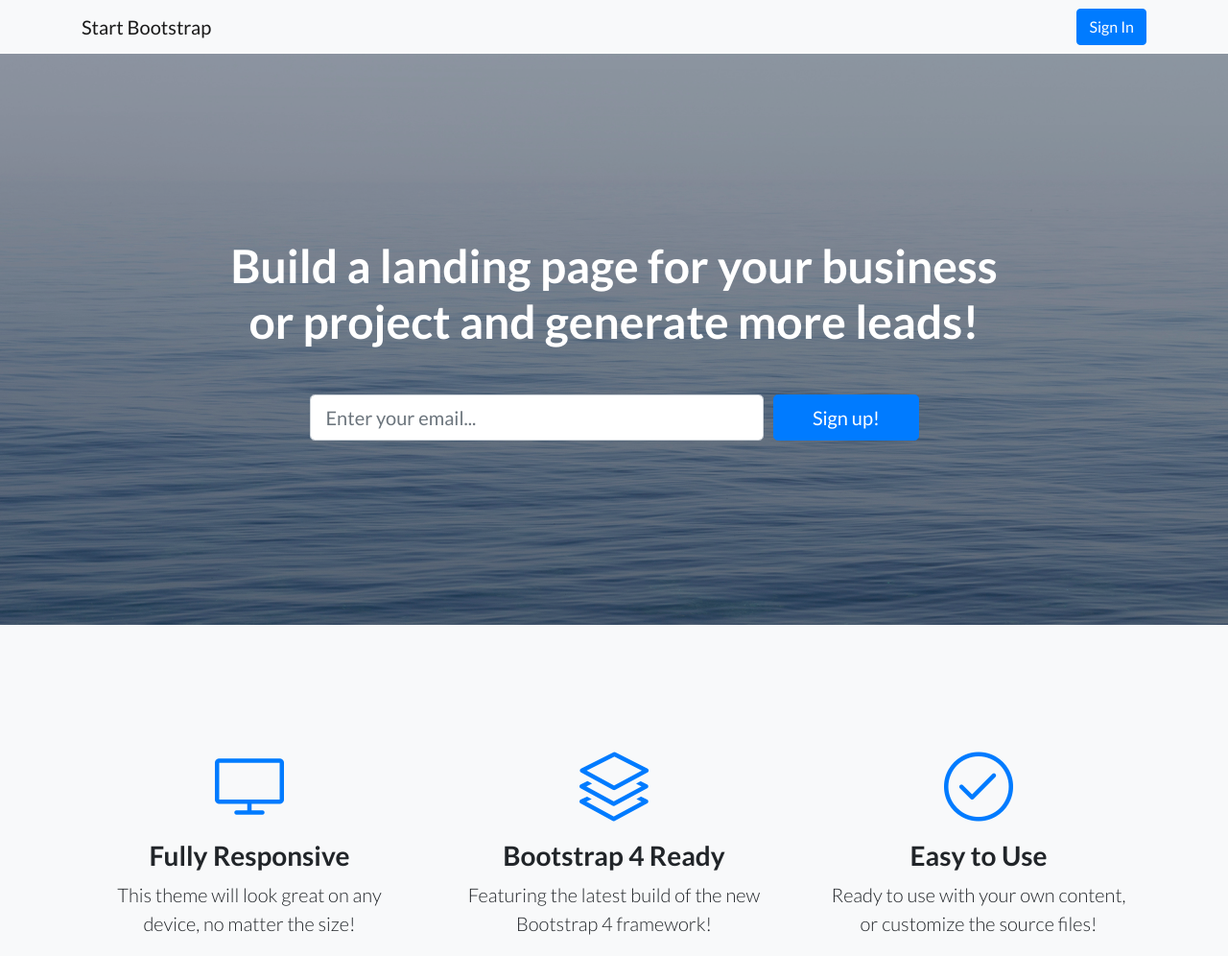
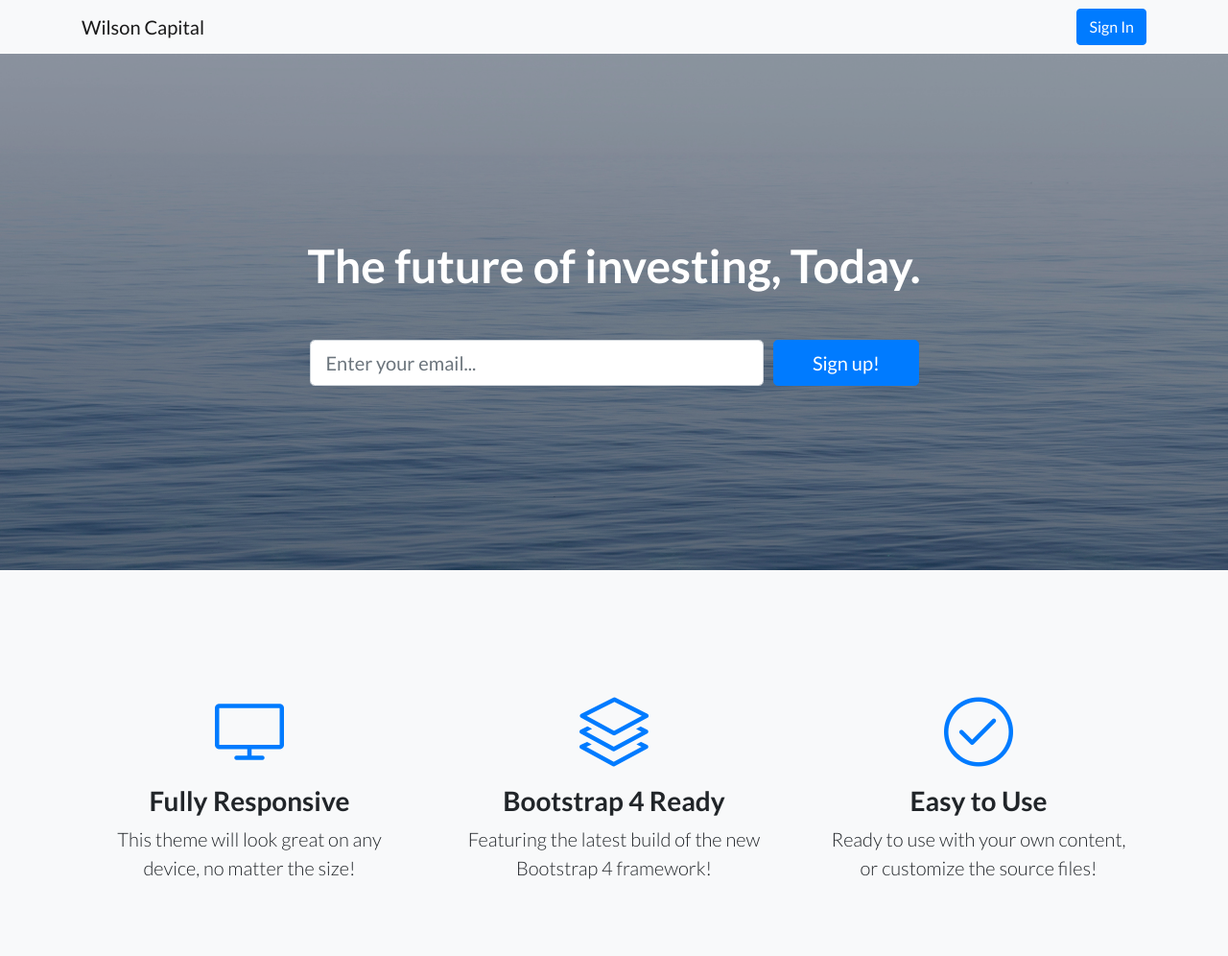
Before and after one commit to Suluiss/template-landing-page, a website: page index.html in a window 1280 px wide. Shown: the top 996 px of the page at 96% size. Drawn offline with Linux system fonts and the light colour scheme.

Commit message:
Update index.html

```diff
--- a/index.html
+++ b/index.html
@@ -8,7 +8,7 @@
   <meta name="description" content="">
   <meta name="author" content="">
 
-  <title>Landing Page - Start Bootstrap Theme</title>
+  <title>WilsonCapital</title>
 
   <!-- Bootstrap core CSS -->
   <link href="vendor/bootstrap/css/bootstrap.min.css" rel="stylesheet">
@@ -28,7 +28,7 @@
   <!-- Navigation -->
   <nav class="navbar navbar-light bg-light static-top">
     <div class="container">
-      <a class="navbar-brand" href="#">Start Bootstrap</a>
+      <a class="navbar-brand" href="#">Wilson Capital</a>
       <a class="btn btn-primary" href="#">Sign In</a>
     </div>
   </nav>
@@ -39,7 +39,7 @@
     <div class="container">
       <div class="row">
         <div class="col-xl-9 mx-auto">
-          <h1 class="mb-5">Build a landing page for your business or project and generate more leads!</h1>
+          <h1 class="mb-5">The future of investing, Today.</h1>
         </div>
         <div class="col-md-10 col-lg-8 col-xl-7 mx-auto">
           <form>
```
